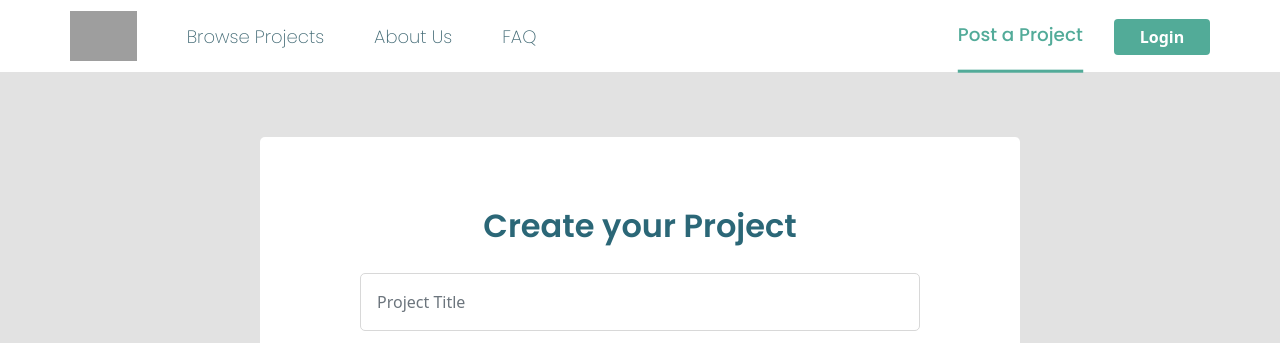
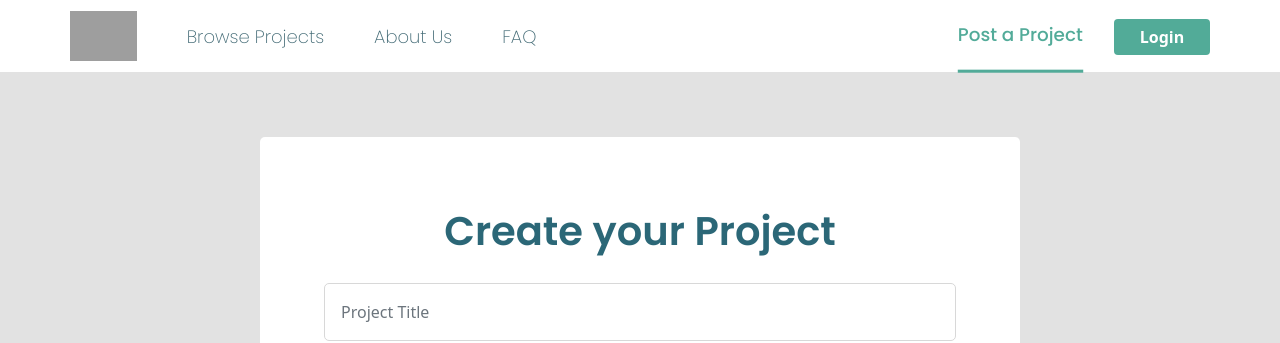
Before and after one commit to beejay321/Capstone, a React (Create React App) app: page /postproject in a window 1280 px wide. Shown: the top 343 px of the page. Built offline with nearby package versions, Linux system fonts and the light colour scheme; no server answers; grey boxes are pictures that could not be loaded.

Commit message:
Update postProject.module.css

```diff
--- a/src/components/CreateProject/postProject.module.css
+++ b/src/components/CreateProject/postProject.module.css
@@ -1,14 +1,13 @@
 .postProjectSection {
   background: #e2e2e2;
-  padding: 65px;
-  min-height: calc(100vh - 81px);
+  padding: 65px 5vmin;
+  /* min-height: calc(100vh - 81px); */
   /* margin-right: 0px; */
 }
 
 .postProjectForm {
-  /* background-color: rgb(255, 255, 255); */
   background: #ffffff;
-  padding: 50px 100px;
+  padding: 50px 8vmin;
   border-radius: 5px;
 }
 .title {
@@ -16,7 +15,7 @@
   justify-content: center;
   padding: 20px;
   font-family: "Poppins", sans-serif;
-  font-size: 32px;
+  font-size: 5vmin;
   font-weight: 600;
   color: #2b6777;
 }
@@ -123,7 +122,7 @@
   background-size: cover;
   display: inline-block;
   /* width: 100%; */
-  height: 200px;
+  height: 24vmin;
   overflow: hidden;
 }
 .fileDisplayImage {
```
